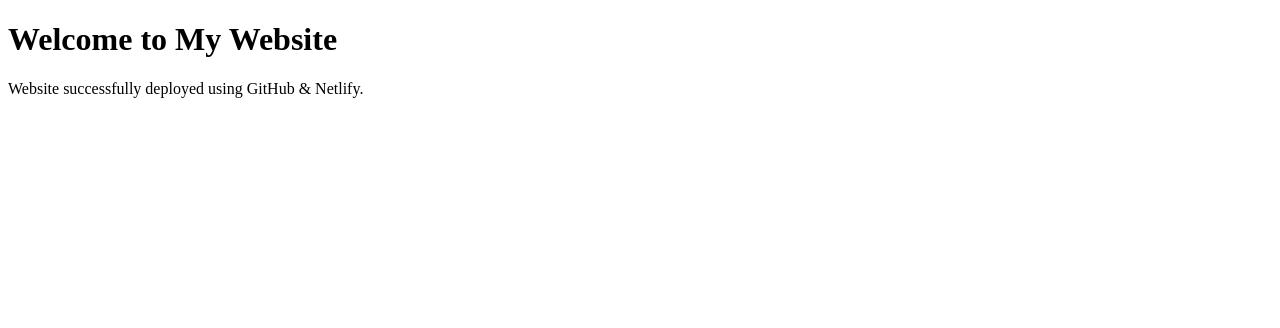
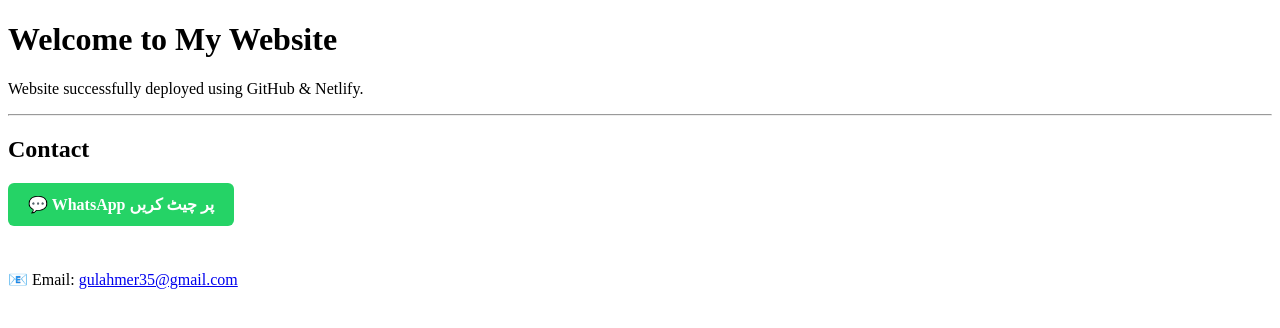
Before and after one commit to gulahmer35-oss/my-website, a plain HTML site: page index.html in a window 1280 px wide. Drawn offline with Linux system fonts and the light colour scheme.

Commit message:
Implement contact section with messaging options
Added a contact section with WhatsApp and email links for user communication.

```diff
--- a/index.html
+++ b/index.html
@@ -5,8 +5,39 @@
   <title>My Website</title>
   <meta name="viewport" content="width=device-width, initial-scale=1.0">
 </head>
+
 <body>
+
   <h1>Welcome to My Website</h1>
   <p>Website successfully deployed using GitHub & Netlify.</p>
+
+  <hr>
+
+  <h2>Contact</h2>
+
+  <!-- WhatsApp Button -->
+  <a href="https://wa.me/923415041544" target="_blank" style="
+    display:inline-block;
+    background:#25D366;
+    color:white;
+    padding:12px 20px;
+    border-radius:6px;
+    text-decoration:none;
+    font-weight:bold;
+    margin-bottom:10px;
+  ">
+    💬 WhatsApp پر چیٹ کریں
+  </a>
+
+  <br><br>
+
+  <!-- Email -->
+  <p>
+    📧 Email:
+    <a href="mailto:gulahmer35@gmail.com">
+      gulahmer35@gmail.com
+    </a>
+  </p>
+
 </body>
 </html>
```
